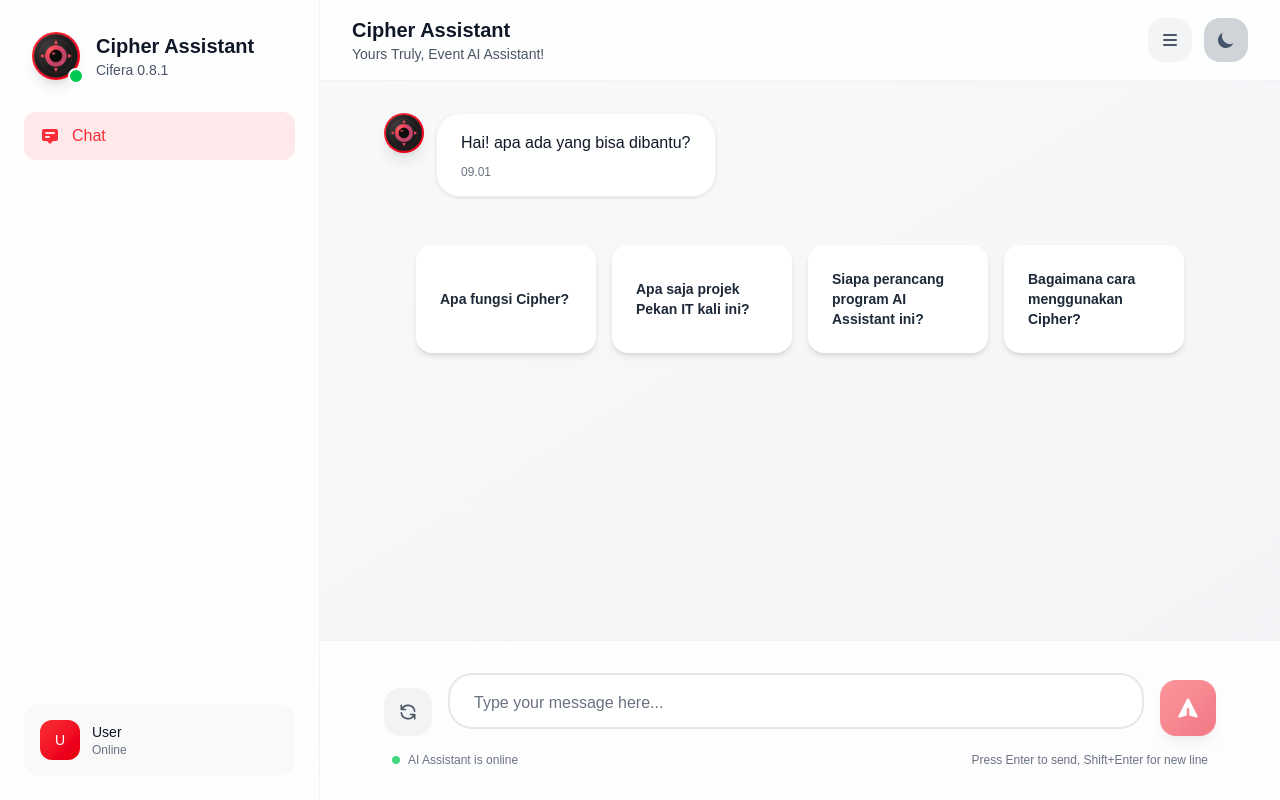
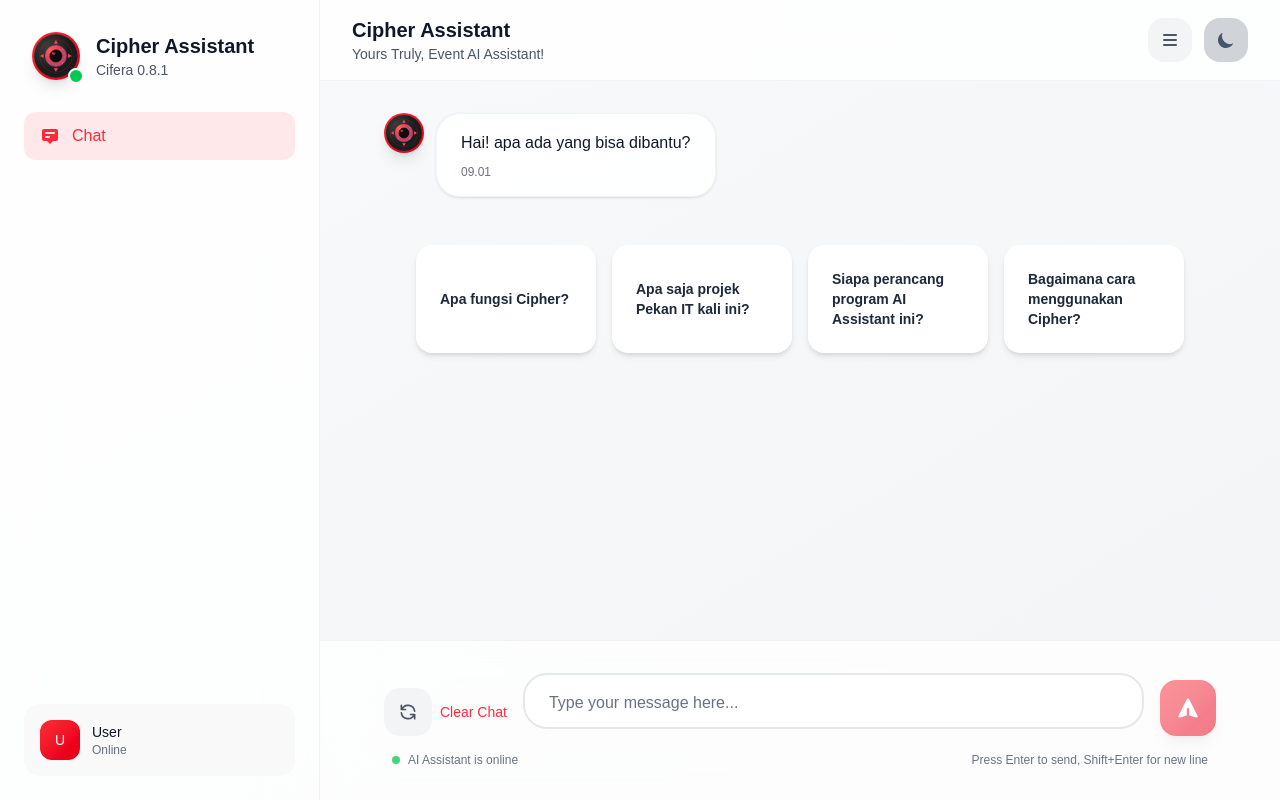
Before and after one commit to IHsanwar/Cipher-FE, a Next.js app: page /chat in a window 1280 px wide. Built offline with nearby package versions, Linux system fonts and the light colour scheme.

Commit message:
fe update

```diff
--- a/src/app/chat/page.tsx
+++ b/src/app/chat/page.tsx
@@ -84,9 +84,21 @@ export default function ChatAssistant() {
   // Handle input change with auto-resize
   const handleInputChange = (e: React.ChangeEvent<HTMLTextAreaElement>) => {
     setInputMessage(e.target.value);
-    // Delay the resize to ensure the DOM is updated
     setTimeout(adjustTextareaHeight, 0);
   };
+  useEffect(() => {
+    const handleUnload = () => {
+      navigator.sendBeacon(
+        "http://localhost:5000/api/clear-session",
+        ""
+      );
+    };
+
+    window.addEventListener("beforeunload", handleUnload);
+
+    return () => window.removeEventListener("beforeunload", handleUnload);
+  }, []);
+
 
   useEffect(() => {
     const links = document.querySelectorAll('.chat-bubble a');
@@ -130,7 +142,7 @@ export default function ChatAssistant() {
   };
 
   // Create a centralized API function with proper session handling
-  const API_BASE = 'https://cipher.ihsanwd10.my.id';
+  const API_BASE = 'http://localhost:5000/';
 
   const apiCall = async (endpoint: string, options: RequestInit = {}) => {
     const defaultOptions: RequestInit = {
@@ -570,6 +582,12 @@ export default function ChatAssistant() {
 
       </button>
 
+                <button
+  onClick={() => fetch("http://localhost:5000/api/clear-session", { method: "POST", credentials: "include" })}
+  className="text-sm text-red-500"
+>
+  Clear Chat
+</button>
               </div>
 
               {/* Input Field */}
```
